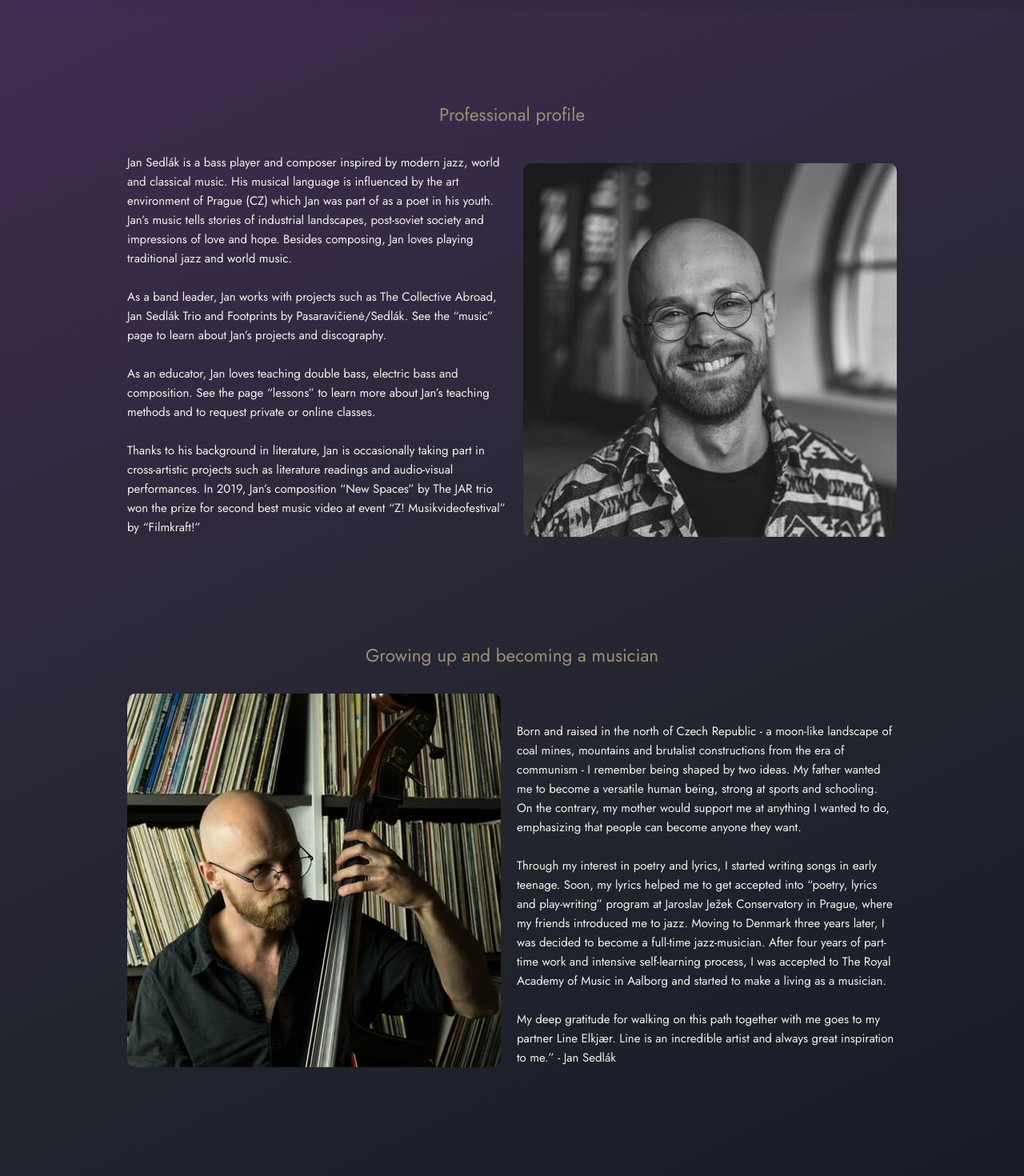
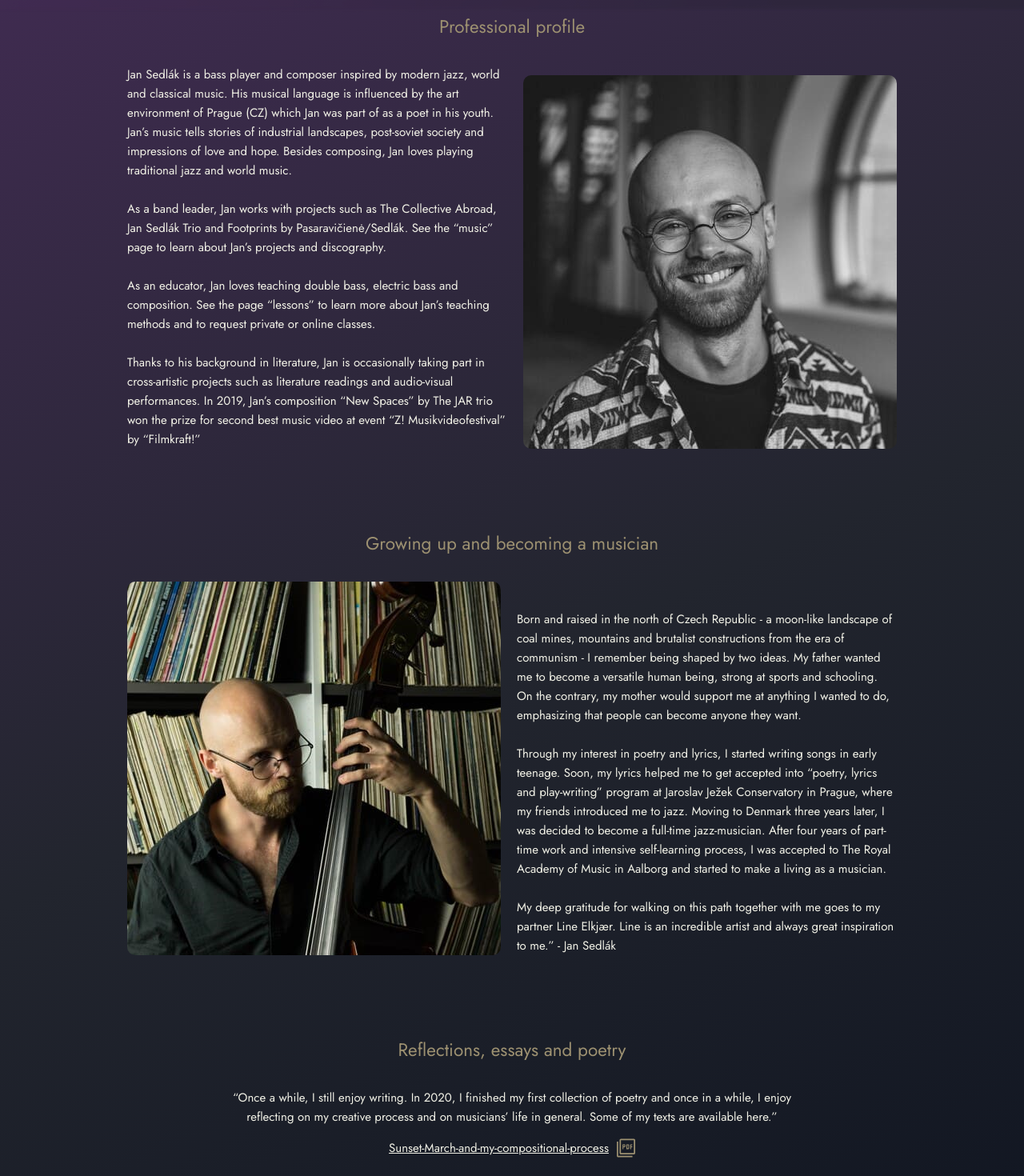
Before and after one commit to Xernaxe/Artist-Portfolio-Website, a Vue app: page /story in a window 1280 px wide. Shown: the part 500-1970 px from the top of the page at 80% size. Built offline with nearby package versions, Linux system fonts and the light colour scheme; no server answers.

Commit message:
spacings

```diff
--- a/src/assets/main.css
+++ b/src/assets/main.css
@@ -15,7 +15,7 @@ section{
   display: flex;
   flex-direction: column;
   align-items: center;
-  margin: 80px 0;
+  margin: 50px 0;
 }
 
 @media (max-width: 768px){
--- a/src/components/homePage/Discover.vue
+++ b/src/components/homePage/Discover.vue
@@ -142,6 +142,7 @@ computed:{
 .buttonsWrapper {
   display: flex;
   gap: 25px;
+  margin-bottom: 30px
 }
 
 @media only screen and (max-width: 970px) {
--- a/src/components/lessonsPage/Lessons.vue
+++ b/src/components/lessonsPage/Lessons.vue
@@ -52,9 +52,6 @@ export default {
   .info p {
     margin-top: 10px;
   }
-  .Lessons{
-    margin: 110px 0 130px 0;
-  }
 
   .lessonsYoutubeEMB {
     border-radius: 15px;
--- a/src/components/storyPage/Essay.vue
+++ b/src/components/storyPage/Essay.vue
@@ -18,10 +18,6 @@ export default {
 </script>
 
 <style scoped>
-
-.Essay{
-  margin-bottom: 130px;
-}
 
 .essayP{
   text-align: center;
--- a/src/components/storyPage/Story.vue
+++ b/src/components/storyPage/Story.vue
@@ -21,8 +21,7 @@ import StoryItemVue from './StoryItem.vue'
 
 <style scoped>
 .Story{
-  margin: 130px 0;
-  gap: 130px;
+  gap: 100px;
   width: 51vw;
 }
 
```
